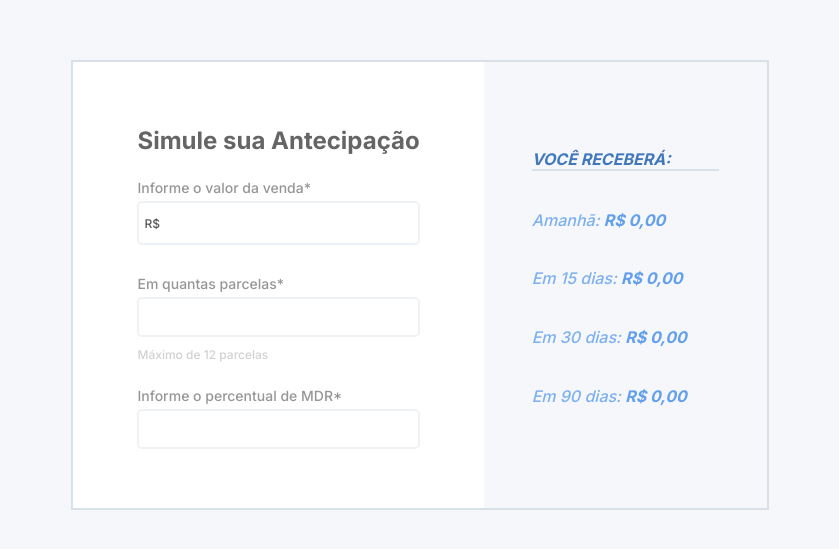
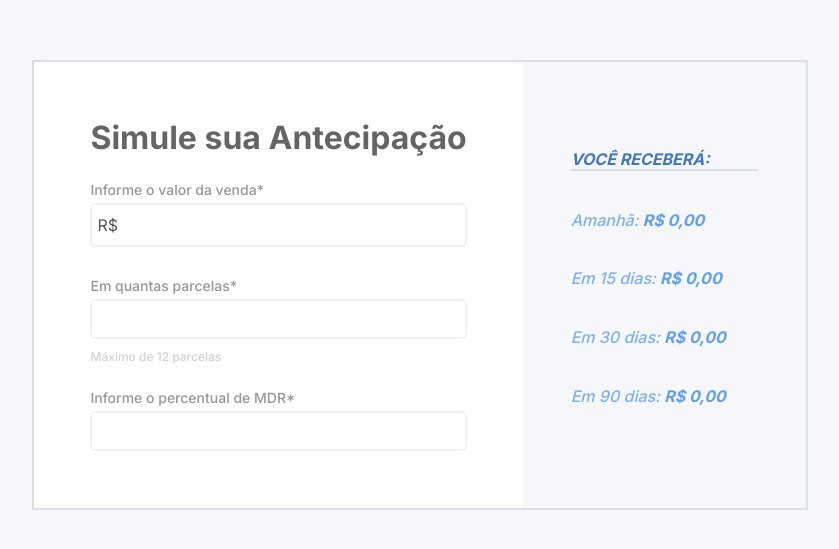
Before and after one commit to TAraujoS/desafio-frontend-1-taraujos, a React (Create React App) app: page / in a window 1280 px wide. Shown: the part 115-664 px from the top of the page, without its empty margins (220-1059 px from the left). Built offline with nearby package versions, Linux system fonts and the light colour scheme.

Commit message:
styles: change to css vanilla

```diff
--- a/src/App.tsx
+++ b/src/App.tsx
@@ -1,11 +1,9 @@
 import CalcProvider from "./context/CalcContext";
 import Home from "./pages/Home";
-import GlobalStyle from "./styles/global";
-
+import "./styles/global.css";
 function App() {
   return (
     <>
-      <GlobalStyle />
       <CalcProvider>
         <Home />
       </CalcProvider>
--- a/src/components/RegisterCard/index.tsx
+++ b/src/components/RegisterCard/index.tsx
@@ -1,7 +1,7 @@
 import { useContext } from "react";
 import { useForm } from "react-hook-form";
 import { CalcContext } from "../../context/CalcContext";
-import { Container, DivInput } from "./styles";
+import "./styles.css";
 import * as yup from "yup";
 import { yupResolver } from "@hookform/resolvers/yup";
 
@@ -40,10 +40,10 @@ export const RegisterValue = () => {
   };
 
   return (
-    <Container>
+    <div className="registerContainer">
       <h1>Simule sua Antecipação</h1>
       <form onChange={handleSubmit(onSubmit)}>
-        <DivInput>
+        <div className="divInput">
           <label>Informe o valor da venda*</label>
           <div className="input-value">
             <span>R$</span>
@@ -55,9 +55,9 @@ export const RegisterValue = () => {
             />
           </div>
           <span className="error">{errors.amount?.message}</span>
-        </DivInput>
+        </div>
 
-        <DivInput>
+        <div className="divInput">
           <label>Em quantas parcelas*</label>
           <input
             type="number"
@@ -67,10 +67,10 @@ export const RegisterValue = () => {
             {...register("installments")}
           />
           <span className="error">{errors.installments?.message}</span>
-          <span>Máximo de 12 parcelas</span>
-        </DivInput>
+          <p>Máximo de 12 parcelas</p>
+        </div>
 
-        <DivInput>
+        <div className="divInput">
           <label>Informe o percentual de MDR*</label>
           <input
             type="number"
@@ -80,8 +80,8 @@ export const RegisterValue = () => {
             {...register("mdr")}
           />
           <span className="error">{errors.mdr?.message}</span>
-        </DivInput>
+        </div>
       </form>
-    </Container>
+    </div>
   );
 };
--- /dev/null
+++ b/src/components/RegisterCard/styles.css
@@ -0,0 +1,120 @@
+.registerContainer{
+  height: 100%;
+  padding: 3.5rem;
+
+  background-color: var(--white);
+}
+
+h1 {
+  margin-bottom: 1.5rem;
+  color: var(--gray-h1);
+}
+
+form {
+  height: 85%;
+  display: flex;
+  flex-direction: column;
+  gap: 25px;
+}
+
+.divInput{
+  display: flex;
+  flex-direction: column;
+  gap: 5px;
+}
+
+.divInput label {
+    font-size: 14px;
+    font-weight: 500;
+
+    color: var(--gray-label);
+}
+
+.divInput input {
+  height: 40px;
+  padding-left: 5px;
+  border: 2px solid var(--blue-input);
+  border-radius: 5px;
+}
+
+.divInput input:hover {
+  border: 2px solid var(--blue-inputfocus);
+}
+
+.divInput input:focus {
+  border: 2px solid var(--blue-inputfocus);
+}
+
+/* Chrome, Safari, Edge, Opera */
+.divInput input::-webkit-outer-spin-button,
+.divInput input::-webkit-inner-spin-button {
+  -webkit-appearance: none;
+  margin: 0;
+}
+
+/* Firefox */
+.divInput input[type="number"] {
+  -moz-appearance: textfield;
+}
+
+.divInput input::placeholder {
+/* Chrome, Firefox, Opera, Safari 10.1+ */
+  color: var(--red-input);
+  opacity: 1; /* Firefox */
+}
+
+.divInput input::-ms-input-placeholder {
+/* Internet Explorer 10-11 */
+  color: var(--red-input);
+}
+
+.divInput input::-ms-input-placeholder {
+  /* Microsoft Edge */
+  color: var(--red-input);
+}
+
+.divInput p {
+  font-size: 12px;
+  font-weight: 500;
+
+  color: var(--gray-span);
+}
+
+.error {
+  font-size: 12px;
+  font-weight: 500;
+
+  color: var(--red-input);
+}
+
+.input-value {
+  display: flex;
+  flex-direction: row;
+  align-items: center;
+
+  border: 2px solid var(--blue-input);
+  border-radius: 5px;
+  gap: 0;
+}
+
+.input-value input {
+  width: 100%;
+  border: none;
+}
+
+.input-value input:hover {
+  border: none;
+}
+
+.input-value input:focus {
+  border: none;
+}
+
+.input-value span {
+  padding: 0 0 0 5px;
+  color: var(--gray-input);
+}
+
+.input-value span:hover {
+  border: 2px solid var(--blue-inputfocus);
+}
--- a/src/components/RegisterCard/styles.ts
+++ /dev/null
@@ -1,122 +0,0 @@
-import styled from "styled-components";
-
-export const Container = styled.section`
-  height: 100%;
-  padding: 4rem;
-
-  background-color: var(--white);
-  color: black;
-
-  h1 {
-    margin-bottom: 1.5rem;
-    color: var(--gray-h1);
-  }
-
-  form {
-    height: 85%;
-    display: flex;
-    flex-direction: column;
-    gap: 25px;
-  }
-
-  .error {
-    font-size: 12px;
-    font-weight: 500;
-
-    color: var(--red-input);
-  }
-`;
-
-export const DivInput = styled.div`
-  display: flex;
-  flex-direction: column;
-  gap: 5px;
-
-  label {
-    font-size: 14px;
-    font-weight: 500;
-
-    color: var(--gray-label);
-  }
-  .input-value {
-    display: flex;
-    flex-direction: row;
-    align-items: center;
-
-    border: 2px solid var(--blue-input);
-    border-radius: 5px;
-    gap: 0;
-
-    > input {
-      width: 100%;
-      border: none;
-
-      &:hover {
-        border: none;
-      }
-
-      &:focus {
-        border: none;
-      }
-    }
-
-    > span {
-      padding: 0 0 0 5px;
-      color: var(--gray-input);
-    }
-
-    &:hover {
-      border: 2px solid var(--blue-inputfocus);
-    }
-  }
-
-  input {
-    height: 40px;
-    padding-left: 5px;
-    border: 2px solid var(--blue-input);
-    border-radius: 5px;
-
-    &:hover {
-      border: 2px solid var(--blue-inputfocus);
-    }
-
-    &:focus {
-      border: 2px solid var(--blue-inputfocus);
-    }
-
-    /* Chrome, Safari, Edge, Opera */
-    &::-webkit-outer-spin-button,
-    &::-webkit-inner-spin-button {
-      -webkit-appearance: none;
-      margin: 0;
-    }
-
-    /* Firefox */
-    &[type="number"] {
-      -moz-appearance: textfield;
-    }
-
-    ::placeholder {
-      /* Chrome, Firefox, Opera, Safari 10.1+ */
-      color: var(--red-input);
-      opacity: 1; /* Firefox */
-    }
-
-    :-ms-input-placeholder {
-      /* Internet Explorer 10-11 */
-      color: var(--red-input);
-    }
-
-    ::-ms-input-placeholder {
-      /* Microsoft Edge */
-      color: var(--red-input);
-    }
-  }
-
-  span {
-    font-size: 12px;
-    font-weight: 500;
-
-    color: var(--gray-span);
-  }
-`;
--- a/src/components/ResultCard/index.tsx
+++ b/src/components/ResultCard/index.tsx
@@ -1,11 +1,11 @@
 import { useCalcContext } from "../../context/CalcContext";
-import Container from "./styles";
+import "./styles.css";
 
 export const ResultValues = () => {
   const { valueDay } = useCalcContext();
   console.log(valueDay);
   return (
-    <Container>
+    <section className="resultContainer">
       <h2>VOCÊ RECEBERÁ:</h2>
       <p>
         Amanhã: <span>R$ {valueDay.length === 0 ? 0 : valueDay[0]},00</span>
@@ -19,6 +19,6 @@ export const ResultValues = () => {
       <p>
         Em 90 dias: <span>R$ {valueDay.length === 0 ? 0 : valueDay[3]},00</span>
       </p>
-    </Container>
+    </section>
   );
 };
--- /dev/null
+++ b/src/components/ResultCard/styles.css
@@ -0,0 +1,34 @@
+section{
+  display: flex;
+  flex-direction: column;
+  align-items: flex-start;
+  justify-content: space-evenly;
+
+  height: 75%;
+  margin: 3rem;
+}
+
+section > h2 {
+  font-size: 16px;
+  font-style: oblique;
+
+  padding-right: 3rem;
+
+  border-bottom: 2px solid var(--lightblue-border);
+  color: var(--blue-h2);
+}
+
+section > p {
+  font-size: 16px;
+  font-weight: 500;
+  font-style: oblique;
+
+  color: var(--blue-p);
+}
+
+section > p >  span {
+  font-weight: 700;
+  font-size: 16px;
+
+  color: var(--blue-span);
+}
--- a/src/components/ResultCard/styles.ts
+++ /dev/null
@@ -1,37 +0,0 @@
-import styled from "styled-components";
-
-const Container = styled.section`
-  display: flex;
-  flex-direction: column;
-  align-items: flex-start;
-  justify-content: space-evenly;
-
-  height: 75%;
-  margin: 3rem;
-
-  h2 {
-    font-size: 16px;
-    font-style: oblique;
-
-    padding-right: 3rem;
-
-    border-bottom: 2px solid var(--lightblue-border);
-    color: var(--blue-h2);
-  }
-
-  p {
-    font-size: 16px;
-    font-weight: 500;
-    font-style: oblique;
-
-    color: var(--blue-p);
-    span {
-      font-weight: 700;
-      font-size: 16px;
-
-      color: var(--blue-span);
-    }
-  }
-`;
-
-export default Container;
--- a/src/pages/Home/index.tsx
+++ b/src/pages/Home/index.tsx
@@ -1,13 +1,13 @@
 import { RegisterValue } from "../../components/RegisterCard";
 import { ResultValues } from "../../components/ResultCard";
-import { Container } from "./styles";
+import "./styles.css";
 
 const Home = () => {
   return (
-    <Container>
+    <main>
       <RegisterValue />
       <ResultValues />
-    </Container>
+    </main>
   );
 };
 
--- a/src/pages/Home/styles.ts
+++ b/src/pages/Home/styles.css
@@ -1,10 +1,8 @@
-import styled from "styled-components";
-
-export const Container = styled.main`
+main {
   display: flex;
   height: 45vh;
   width: 100%;
   min-height: 450px;
 
   border: 2px solid var(--lightblue-border);
-`;
+}
--- /dev/null
+++ b/src/styles/global.css
@@ -0,0 +1,38 @@
+
+*{
+    margin: 0;
+    padding: 0;
+    box-sizing: border-box;
+    outline: 0;
+    font-family: 'Inter', sans-serif;
+}
+
+:root {
+    --white: #ffffffff;
+    --lightblue-home: #f5f7fa;
+    --lightblue-border: #d8e1e8;
+    --lightblue-result:#f7f9fa;
+    --blue-h2: #4178bc;
+    --blue-p: #7db0f0;
+    --blue-span: #629fec;
+    --blue-input: #eff2f4;
+    --blue-inputfocus: #c6e1f7;
+    --gray-input: #575757;
+    --gray-h1: #656565;
+    --gray-label: #969696;
+    --gray-span: #d1d1d1;
+    --red-input: #f77777
+}
+
+body {
+    color: var(--white);
+    height: 100vh;
+    display: flex;
+    align-items: center;
+    justify-content: center;
+    background-color: var(--lightblue-home);
+}
+
+ul{
+    list-style: none;
+}
--- a/src/styles/global.ts
+++ /dev/null
@@ -1,45 +0,0 @@
-import { createGlobalStyle } from "styled-components";
-
-const GlobalStyle = createGlobalStyle`
-    *{
-        margin: 0;
-        padding: 0;
-        box-sizing: border-box;
-        outline: 0;
-        font-family: 'Inter', sans-serif;
-    }
-
-    :root {
-
-        --white: #ffffffff;
-        --lightblue-home: #f5f7fa;
-        --lightblue-result:#f7f9fa;
-        --lightblue-border: #d8e1e8;
-        --blue-h2: #4178bc;
-        --blue-p: #7db0f0;
-        --blue-span: #629fec;
-        --blue-input: #eff2f4;
-        --blue-inputfocus: #c6e1f7;
-        --gray-input: #575757;
-        --gray-h1: #656565;
-        --gray-label: #969696;
-        --gray-span: #d1d1d1;
-        --red-input: #f77777
-
-    }
-
-    body {
-        color: var(--white);
-        height: 100vh;
-        display: flex;
-        align-items: center;
-        justify-content: center;
-        background-color: var(--lightblue-home);
-    }
-
-    ul{
-        list-style: none;
-    }
-`;
-
-export default GlobalStyle;
```
